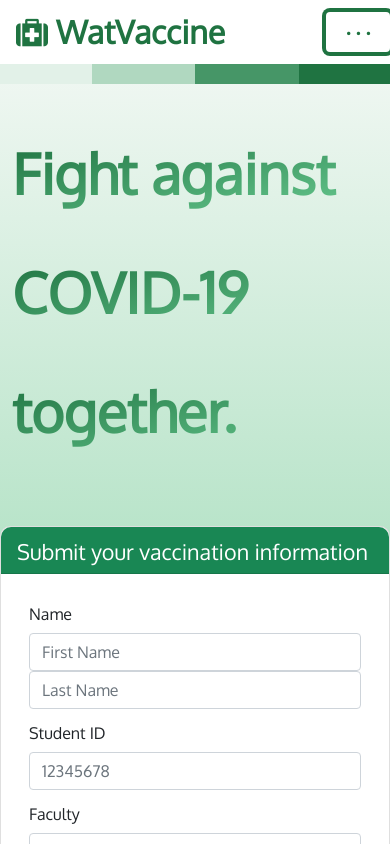
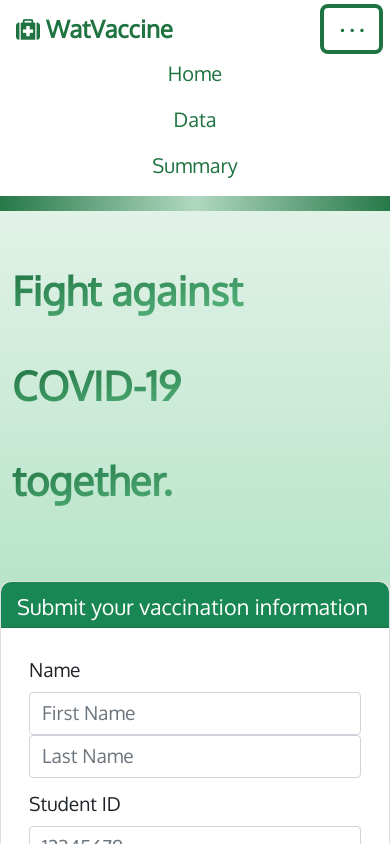
Before and after one commit to CCarolD/technova, a website: page index.html in a window 390 px wide. Both pictures are taken after a click on the button ". . .". Shown: the top 844 px of the page. Drawn offline with nearby package versions, Linux system fonts and the light colour scheme.

Commit message:
navbar, some color reset

```diff
--- a/css/index.scss
+++ b/css/index.scss
@@ -35,6 +35,7 @@ $card-border-radius: 10px;
         margin: 5px 0;
     }
     font-family: 'Oxygen', sans-serif;
+    font-size: 1.2em;
 }
 
 .btn-primary {
@@ -49,10 +50,15 @@ $card-border-radius: 10px;
     display: none;
 }
 
-.next, .prev, #return-btn {
+.form-control {
+    font-size: inherit;
+}
+
+.next, .prev, .return-btn {
     margin-top: 20px;
     margin-left: 25px;
     margin-right: 25px;
+    font-size: 0.9em;
 }
 
 input.btn:hover.next {
@@ -80,6 +86,7 @@ body {
     background-repeat: no-repeat;
 }
 
+
 .subtitle h2 {
     font-family: 'Oxygen', sans-serif;
     font-size: 3.5em;
@@ -89,6 +96,13 @@ body {
     -webkit-background-clip: text;
     background-clip: text;
     color: transparent;
+}
+
+/********** Extra small devices only **********/
+@media (max-width: 767px) {
+    .subtitle h2 {
+        font-size: 2.5em;
+    }
 }
 
 #first {
--- a/css/style.scss
+++ b/css/style.scss
@@ -6,13 +6,60 @@ $site-c4: #1f7341;
 nav {
     background-color: #fff;
     font-family: 'Oxygen', sans-serif;
+    border: 30px solid transparent;
+    border-image: linear-gradient(90deg, $site-c4, $site-c2, $site-c4);
+    border-image-slice: 10;
+    border-top: 0;
+    border-left: 0;
+    border-right: 0;
+    display: flex;
+    justify-content: center;
+}
+
+.navbar-collapse.in {
+    display: block !important;
 }
 
 .navbar-brand {
     padding-left: 1rem;
     font-size: 2em;
     color: $site-c4;
-    font-weight: bold;
+    font-weight: bolder;
+    margin-right: 2rem;
+}
+
+/********** Medium devices only **********/
+@media (min-width: 768px) and (max-width: 1199px) {
+    nav {
+        background-color: #fff;
+        font-family: 'Oxygen', sans-serif;
+        border: 20px solid transparent;
+        border-image: linear-gradient(90deg, $site-c4, $site-c2, $site-c4);
+        border-image-slice: 10;
+        border-top: 0;
+        border-left: 0;
+        border-right: 0;
+    }
+}
+
+/********** Extra small devices only **********/
+@media (max-width: 767px) {
+    .navbar-brand {
+        font-size: 1.5em;
+    }
+    nav {
+        background-color: #fff;
+        font-family: 'Oxygen', sans-serif;
+        border: 15px solid transparent;
+        border-image: linear-gradient(90deg, $site-c4, $site-c2, $site-c4);
+        border-image-slice: 10;
+        border-top: 0;
+        border-left: 0;
+        border-right: 0;
+    }
+    .navbar-expand-lg .navbar-nav .nav-link {
+        font-size: 1.25em !important;
+    }
 }
 
 a {
@@ -28,22 +75,32 @@ a:hover, a:focus {
     padding-left: 1rem;
     font-size: 1.5em;
     color: $site-c4;
-    margin-left: 30px;
     padding-right: 20px;
     padding-left: 20px;
     text-align: center;
     width: 150px;
 }
 
-.nav-item a:hover, .nav-item a:focus {
+li a:hover, li a:focus {
     background-image: linear-gradient(to top left, #6ed197, #1f7341);
     color: rgb(233, 240, 236) !important;
     text-shadow: 1px 1px 1px rgb(92, 94, 93);
+    @media (max-width: 991px) {
+        border-radius: 0;
+        width: 100%;
+        padding-left: 100% !important;
+        padding-right: 100% !important;
+        display: flex;
+        justify-content: center;
+    }
 }
 
 button.navbar-toggler {
-    padding-right: 1rem;
-    padding-left: 1rem;
+    padding-right: .7rem;
+    padding-left: .7rem;
+    padding-top: .3rem;
+    padding-bottom: .3rem;
+    margin-right: .7rem;
     font-family: 'Oxygen', sans-serif;
     color: $site-c4;
     text-align: center;
@@ -51,6 +108,11 @@ button.navbar-toggler {
 
 .navbar-toggler-icon {
     font-weight: bolder;
+}
+
+.nav-item {
+    display: flex;
+    justify-content: center;
 }
 
 .banner-color-line {
--- a/index.html
+++ b/index.html
@@ -10,12 +10,12 @@
   <!-- Bootstrap CSS -->
   <!-- build:css css/main.css -->
   <link rel="stylesheet" href="./node_modules/bootstrap/dist/css/bootstrap.min.css">
+  <link rel="stylesheet" href="/css/style.css">
+  <link rel="stylesheet" href="/css/index.css">
   <link rel="stylesheet" href="./node_modules/font-awesome/css/font-awesome.min.css">
   <link rel="preconnect" href="https://fonts.googleapis.com">
   <link rel="preconnect" href="https://fonts.gstatic.com" crossorigin>
   <link href="https://fonts.googleapis.com/css2?family=Oxygen&display=swap" rel="stylesheet">
-  <link rel="stylesheet" href="/css/style.css">
-  <link rel="stylesheet" href="/css/index.css">
   <!-- endbuild -->
 </head>
 
@@ -46,10 +46,6 @@
       <div class="col-12 col-md-6">
 
       </div>
-      <div class="col-12 col-md-6">
-       <!-- <div class="form-tip">
-          <h2>Have you get vaccine ... ? </h2> -->
-        </div>
         <div class="card col-12">
           <div class="card-header bg-success text-white d-flex align-items-center">
             <h4>Submit your vaccination information</h4>
@@ -209,9 +205,9 @@
   </div>
 
   <!-- build:js js/main.js -->
-  <script src="//code.jquery.com/jquery-1.11.3.min.js"></script>
+  <script src="https://ajax.googleapis.com/ajax/libs/jquery/2.1.1/jquery.min.js"></script>
+  <script src="https://maxcdn.bootstrapcdn.com/bootstrap/3.3.7/js/bootstrap.min.js"></script>
   <script src="/node_modules/popper.js/dist/umd/popper.min.js"></script>
-  <script src="/node_modules/bootstrap/dist/js/bootstrap.min.js"></script>
   <!-- endbuild -->
 
   <script type='text/javascript' src='/js/index.js'></script>
--- a/navbar.html
+++ b/navbar.html
@@ -1,4 +1,4 @@
-<nav class="navbar navbar-expand-lg">
+<nav class="navbar navbar-default navbar-expand-lg">
   <div>
     <a class="navbar-brand" href="index.html"><i class="fa fa-medkit"></i> WatVaccine</a>
   </div>
@@ -7,9 +7,9 @@
       <span class="navbar-toggler-icon">. . .</span>
     </button>
   <div class="collapse navbar-collapse" id="navbarNav">
-    <ul class="navbar-nav">
+    <ul class="navbar-nav" id="nav-list">
       <li class="nav-item">
-        <a class="nav-link" id="home-link" href="index.html">Home <span class="sr-only">(current)</span></a>
+        <a class="nav-link" id="home-link" href="index.html">Home<span class="sr-only">(current)</span></a>
       </li>
       <li class="nav-item">
         <a class="nav-link" id="table-link" href="table.html">Data</a>
@@ -19,10 +19,12 @@
       </li>
     </ul>
   </div>
+
 </nav>
-<div class="banner-color-line row">
+
+<!-- <div class="banner-color-line row">
   <div class="banner-1 col-3 col-sm-3"></div>
   <div class="banner-2 col-3 col-sm-3"></div>
   <div class="banner-3 col-3 col-sm-3"></div>
   <div class="banner-4 col-3 col-sm-3"></div>
-</div>
+</div> -->
```
Also changed, not shown: summary.html (+10 -3 lines), table.html (+11 -3 lines), css/index.css, css/style.css.
